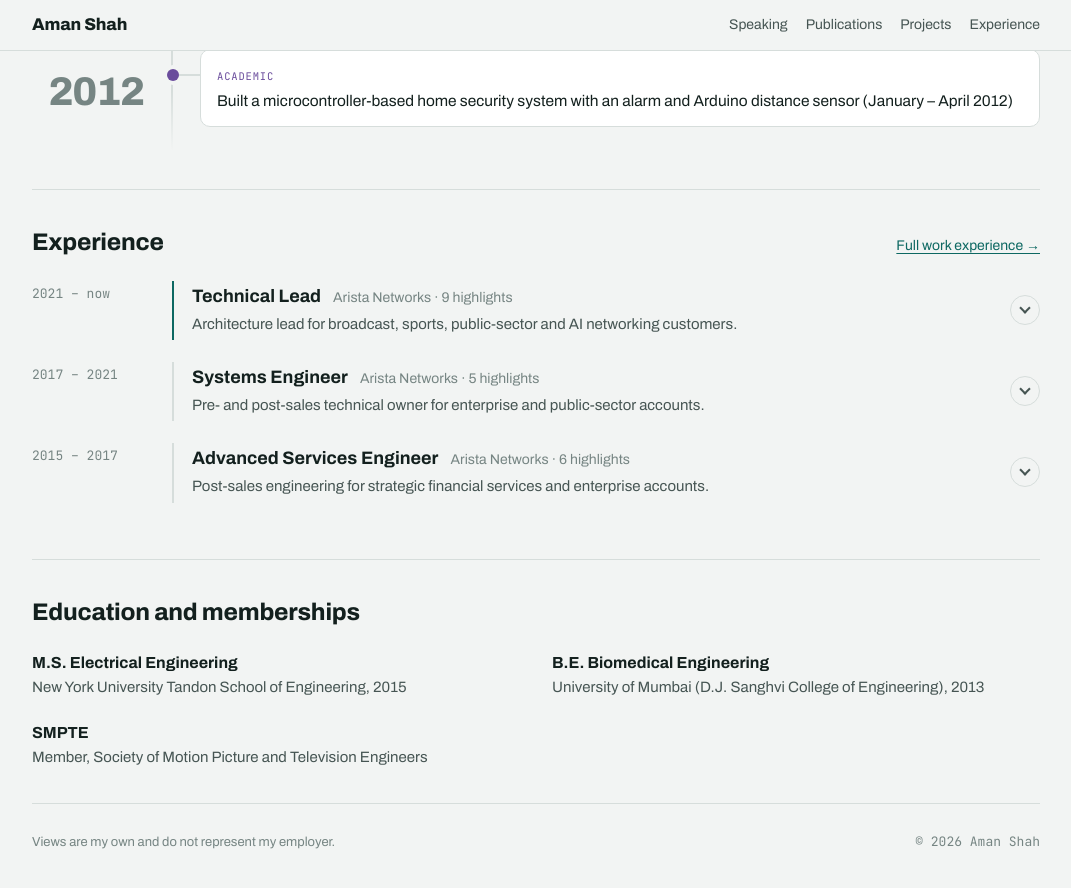
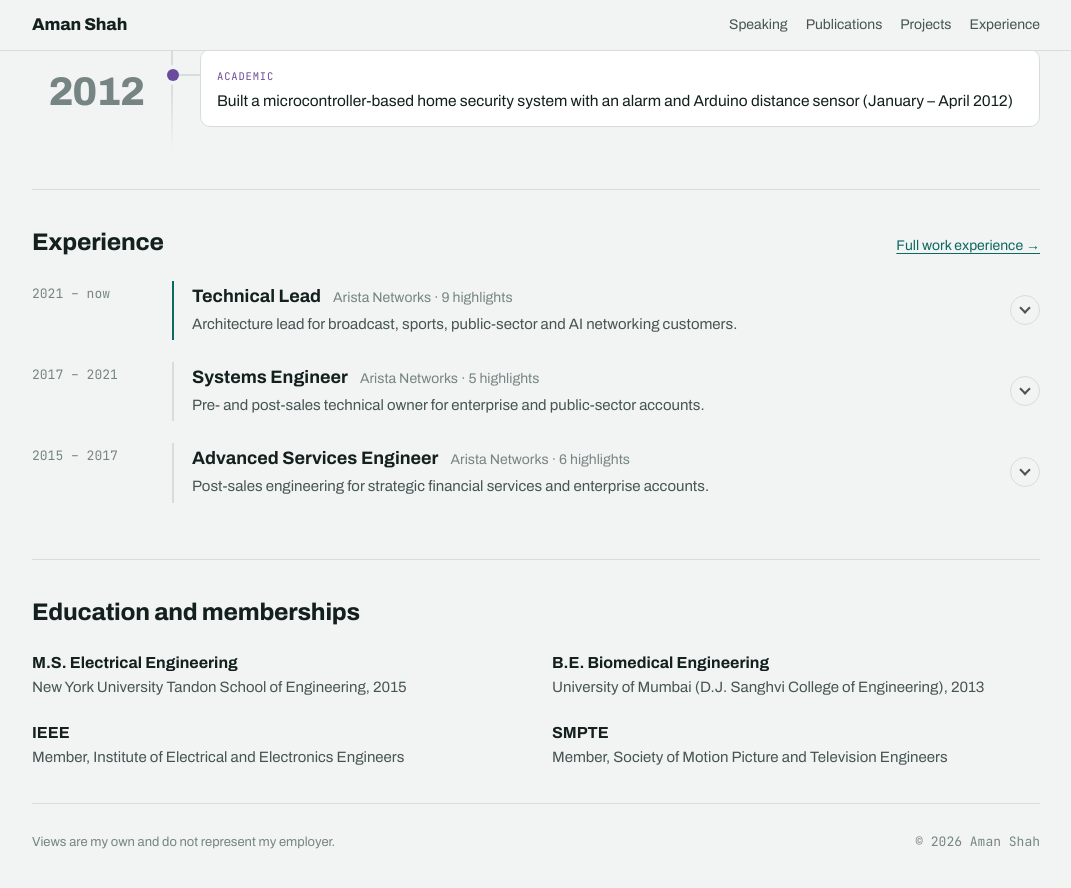
Before and after one commit to Amanshah91/amanshah91.github.io, a Jekyll site: the page built from index.html, in a window 1280 px wide and 900 px high, scrolled down 4303 px. Shown: the top 888 px of the window, without its empty margins (104-1175 px from the left). Built offline with Jekyll 4.4.1, drawn with Linux system fonts in a browser that asks for light colours.

Commit message:
Add IEEE membership
Co-Authored-By: Claude Opus 5.5 <noreply@anthropic.com>
Claude-Session: https://claude.ai/code/session_016ECpXB9SB4zXKomSvGvhZo

```diff
--- a/index.html
+++ b/index.html
@@ -180,6 +180,7 @@ layout: default
     <div class="edu">
       <div><h3>M.S. Electrical Engineering</h3><p>New York University Tandon School of Engineering, 2015</p></div>
       <div><h3>B.E. Biomedical Engineering</h3><p>University of Mumbai (D.J. Sanghvi College of Engineering), 2013</p></div>
+      <div><h3>IEEE</h3><p>Member, Institute of Electrical and Electronics Engineers</p></div>
       <div><h3>SMPTE</h3><p>Member, Society of Motion Picture and Television Engineers</p></div>
     </div>
   </section>
```
